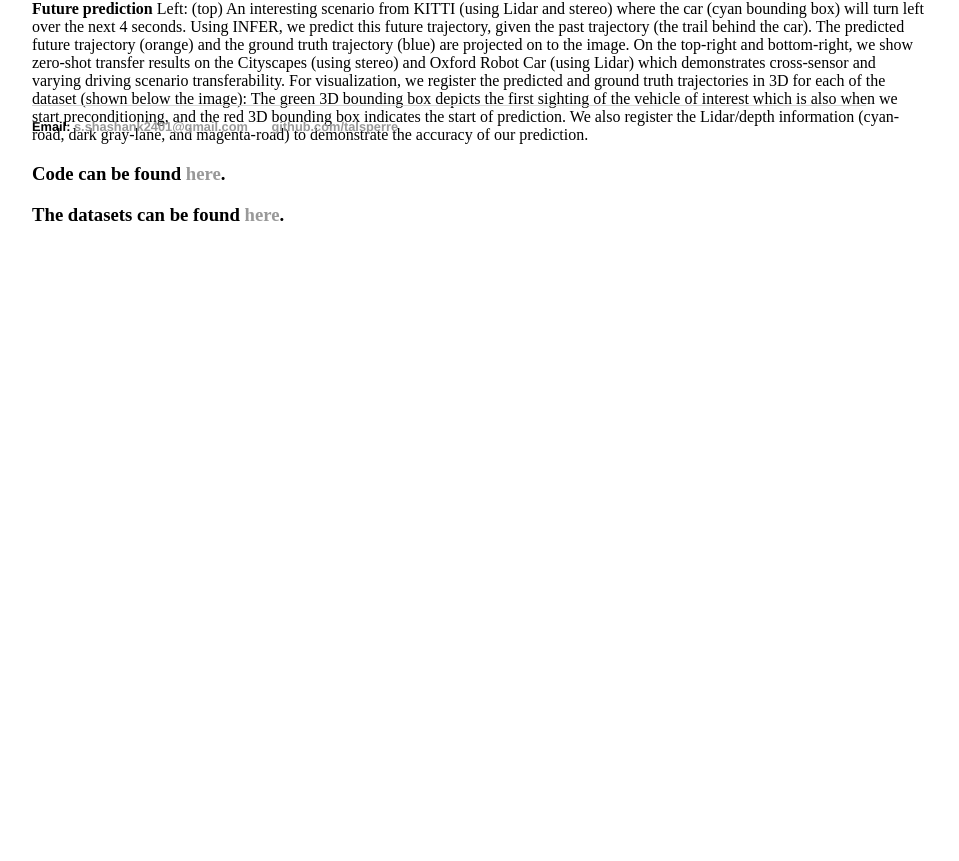
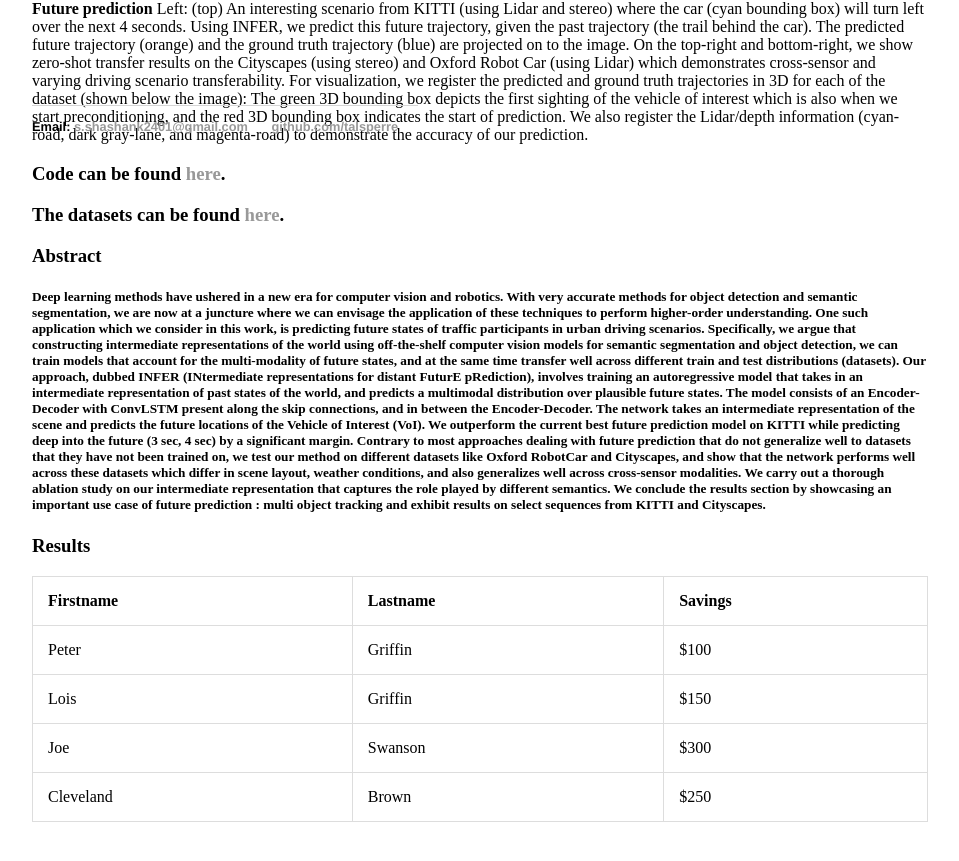
Before and after one commit to talsperre/talsperre.github.io, a Jekyll site: the page built from INFER/index.html, in a window 1280 px wide, cut to the strip 753-1635 px from the top of the page. Shown: the top 861 px of the strip, without its empty margins (160-1119 px from the left). Built offline with Jekyll 4.4.1, drawn with Linux system fonts in a browser that asks for light colours; before the commit the page ends 1039 px from its top, so only the background shows below that.

Commit message:
Edited index.html

```diff
--- a/INFER/index.html
+++ b/INFER/index.html
@@ -27,5 +27,57 @@ title: Shashank S
         <br>
         <h3> Code can be found <a href="https://github.com/talsperre/INFER">here</a>.</h3>
         <h3> The datasets can be found <a href="">here</a>.</h3>
+        <h3><span style="font-weight: bold;">Abstract</span></h3>
+        <h5>
+            Deep learning methods have ushered in a new era for computer vision and robotics. With very accurate methods for object detection and semantic
+            segmentation, we are now at a juncture where we can envisage the application of these techniques to perform higher-order understanding. One such
+            application which we consider in this work, is predicting future states of traffic participants in urban driving scenarios. Specifically, we argue
+            that constructing intermediate representations of the world using off-the-shelf computer vision models for semantic segmentation and object
+            detection, we can train models that account for the multi-modality of future states, and at the same time transfer well across different train and
+            test distributions (datasets).
+
+            Our approach, dubbed INFER (INtermediate representations for distant FuturE pRediction), involves training an autoregressive model that takes in an
+            intermediate representation of past states of the world, and predicts a multimodal distribution over plausible future states. The model consists of an
+            Encoder-Decoder with ConvLSTM present along the skip connections, and in between the Encoder-Decoder. The network takes an intermediate
+            representation of the scene and predicts the future locations of the Vehicle of Interest (VoI). We outperform the current best future prediction
+            model on KITTI while predicting deep into the future (3 sec, 4 sec) by a significant margin. Contrary to most approaches dealing with future
+            prediction that do not generalize well to datasets that they have not been trained on, we test our method on different datasets like Oxford RobotCar and
+            Cityscapes, and show that the network performs well across these datasets which differ in scene layout, weather conditions, and also generalizes well
+            across cross-sensor modalities. We carry out a thorough ablation study on our intermediate representation that captures the role played by different
+            semantics. We conclude the results section by showcasing an important use case of future prediction : multi object tracking and exhibit results on select
+            sequences from KITTI and Cityscapes.
+        </h5>
+    </div>
+    <div class="results">
+        <h3 style="font-weight: bold;">Results</h3>
+        <span style="text-align: center;">
+            <table>
+                    <tr>
+                        <th>Firstname</th>
+                        <th>Lastname</th>
+                        <th>Savings</th>
+                    </tr>
+                    <tr>
+                        <td>Peter</td>
+                        <td>Griffin</td>
+                        <td>$100</td>
+                    </tr>
+                    <tr>
+                        <td>Lois</td>
+                        <td>Griffin</td>
+                        <td>$150</td>
+                    </tr>
+                    <tr>
+                        <td>Joe</td>
+                        <td>Swanson</td>
+                        <td>$300</td>
+                    </tr>
+                    <tr>
+                        <td>Cleveland</td>
+                        <td>Brown</td>
+                        <td>$250</td>
+                    </tr>
+            </table>
+        </span>
     </div>
 </div><!-- /.blurb -->
--- a/css/main.css
+++ b/css/main.css
@@ -35,7 +35,6 @@ footer {
     height: auto;
     position: fixed;
     bottom: 0px;
-    width:834px;
 }
 
 ul.posts {
@@ -46,3 +45,17 @@ ul.posts {
 ul.posts li {
     list-style: none;
 }
+
+table, td, th {
+    border: 1px solid #ddd;
+    text-align: left;
+  }
+
+  table {
+    border-collapse: collapse;
+    width: 100%;
+  }
+
+  th, td {
+    padding: 15px;
+  }
```
